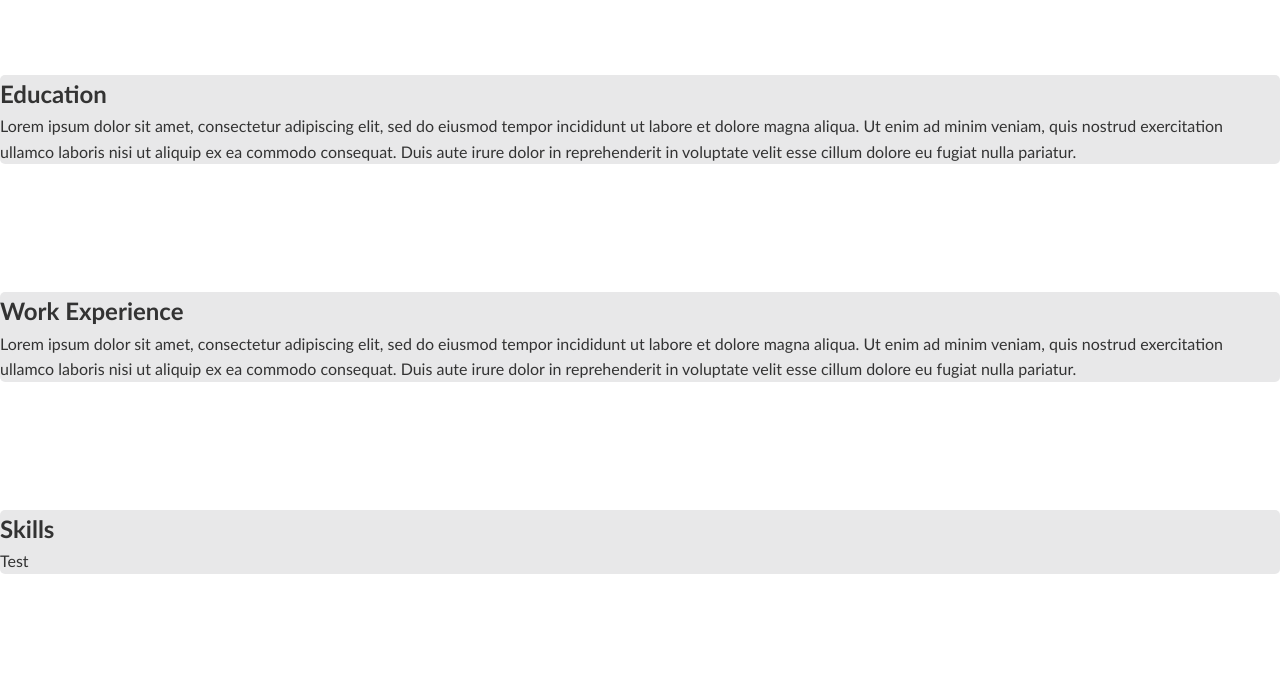
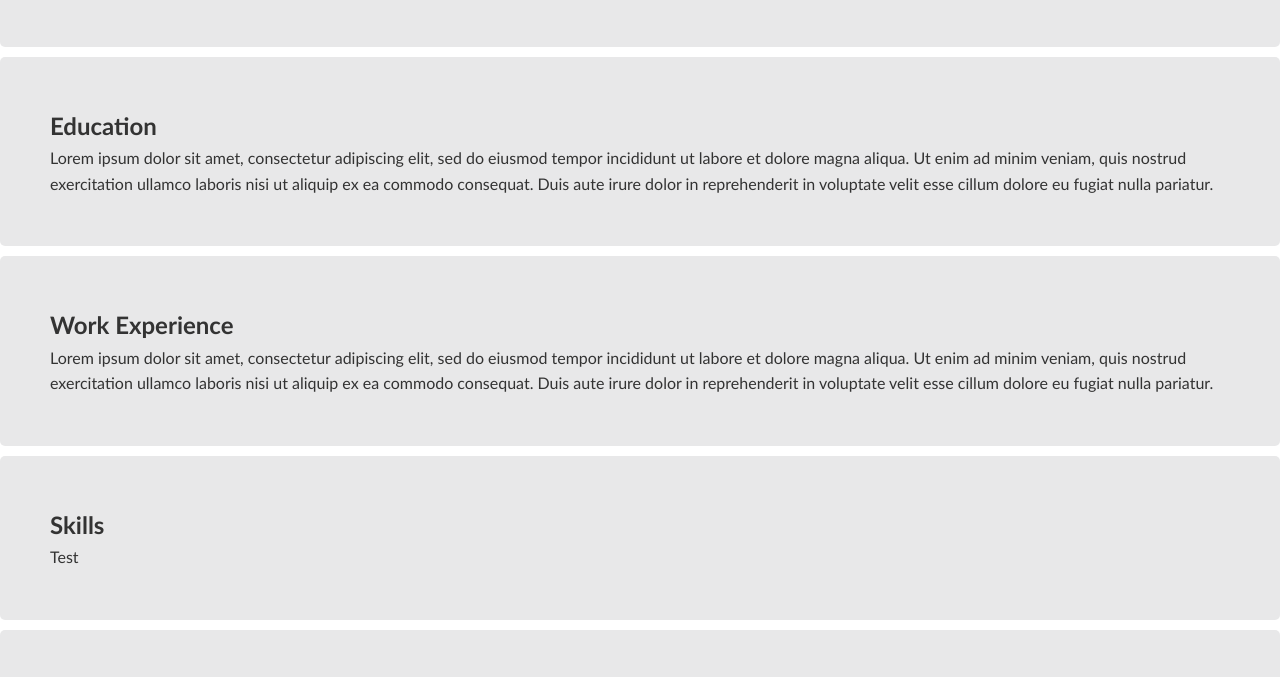
Before and after one commit to metin941/devhub, a plain HTML site: page index.html in a window 1280 px wide. Shown: the part 143-820 px from the top of the page. Drawn offline with Linux system fonts and the light colour scheme.

Commit message:
Update styles.css

```diff
--- a/styles.css
+++ b/styles.css
@@ -91,7 +91,8 @@ body {
 
 
 section {
-    margin-bottom: 10%;
+    padding: 50px;
+    margin-bottom: 10px;
     background-color: #b2b2b44b;
     border-radius: 5px;
 }
```
